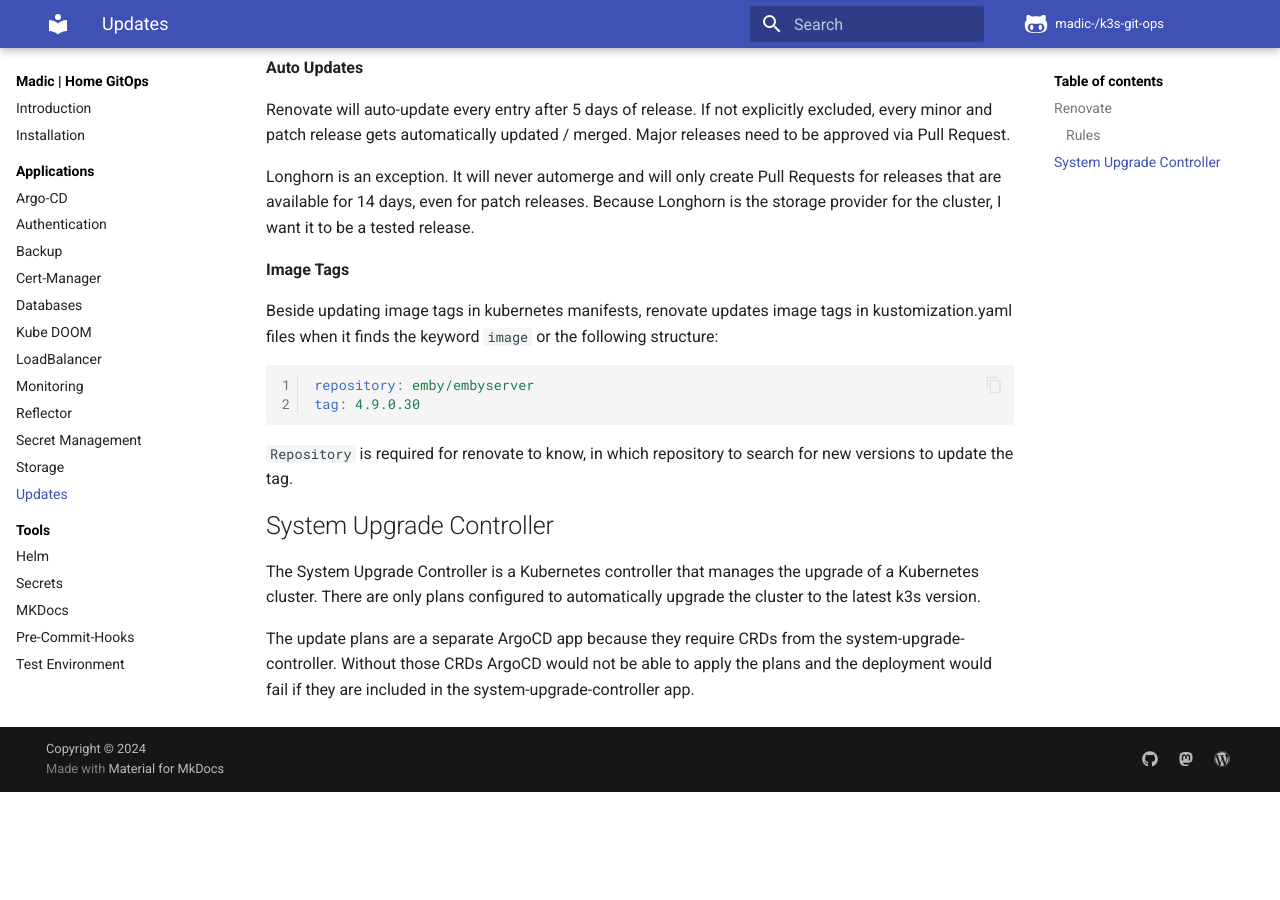
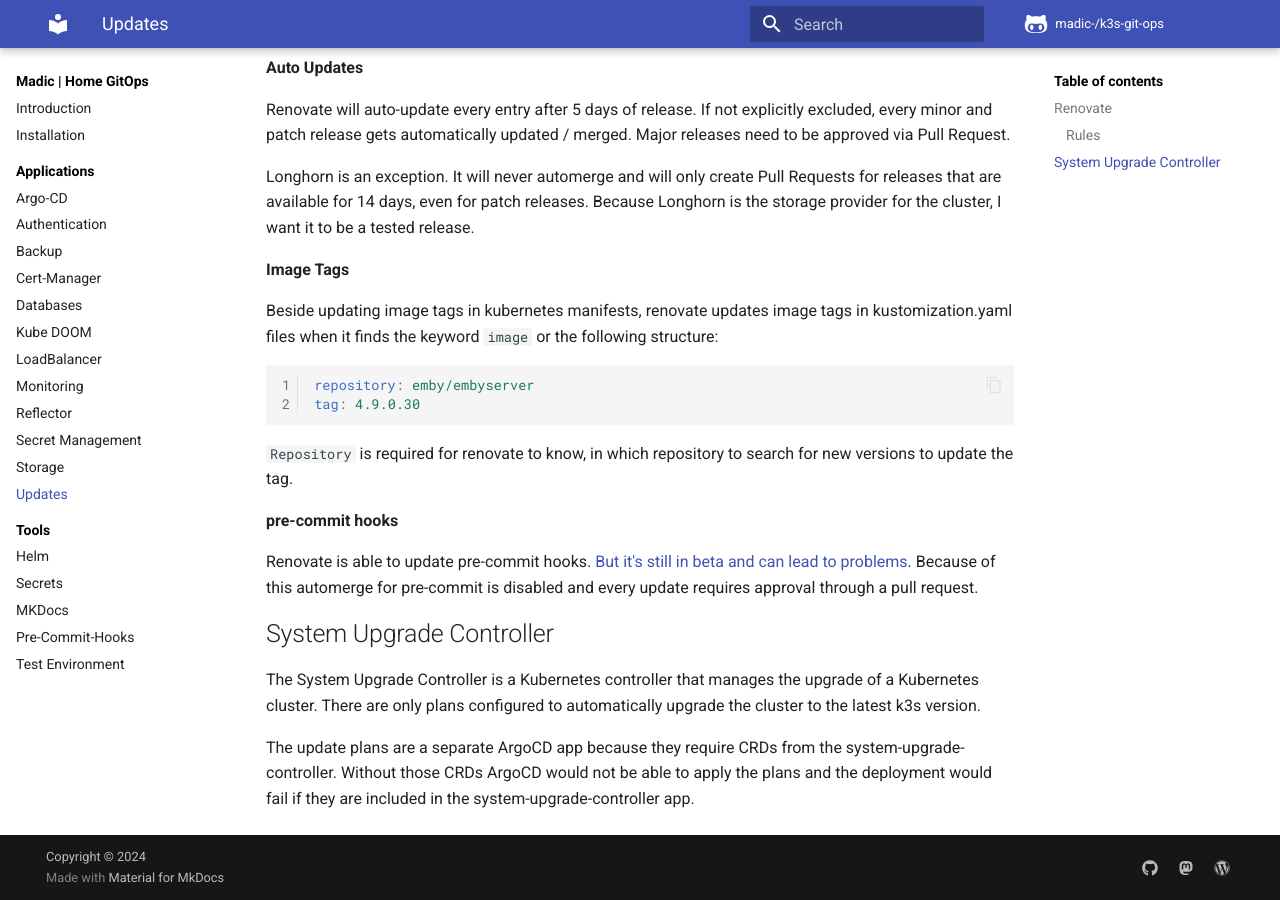
Before and after one commit to madic-creates/k3s-git-ops, an MkDocs documentation site: the page built from docs/updates.md, in a window 1280 px wide and 900 px high, scrolled down 828 px. Built offline with MkDocs 1.6.1 and Material for MkDocs 9.7.7, drawn with Linux system fonts in a browser that asks for light colours; plug-ins that fetch from the network failed and are left out; comment, search, counter and statistics services are not loaded; before the commit the page ends 1620 px from its top, so only the background shows below that.

Commit message:
Docs: Added pre-commit update docs

```diff
--- a/docs/updates.md
+++ b/docs/updates.md
@@ -40,6 +40,10 @@ tag: 4.9.0.30
 
 `Repository` is required for renovate to know, in which repository to search for new versions to update the tag.
 
+**pre-commit hooks**
+
+Renovate is able to update pre-commit hooks. [But it's still in beta and can lead to problems](https://docs.renovatebot.com/modules/manager/pre-commit/#additional-information){target=_blank}. Because of this automerge for pre-commit is disabled and every update requires approval through a pull request.
+
 ## System Upgrade Controller
 
 The System Upgrade Controller is a Kubernetes controller that manages the upgrade of a Kubernetes cluster. There are only plans configured to automatically upgrade the cluster to the latest k3s version.
```
